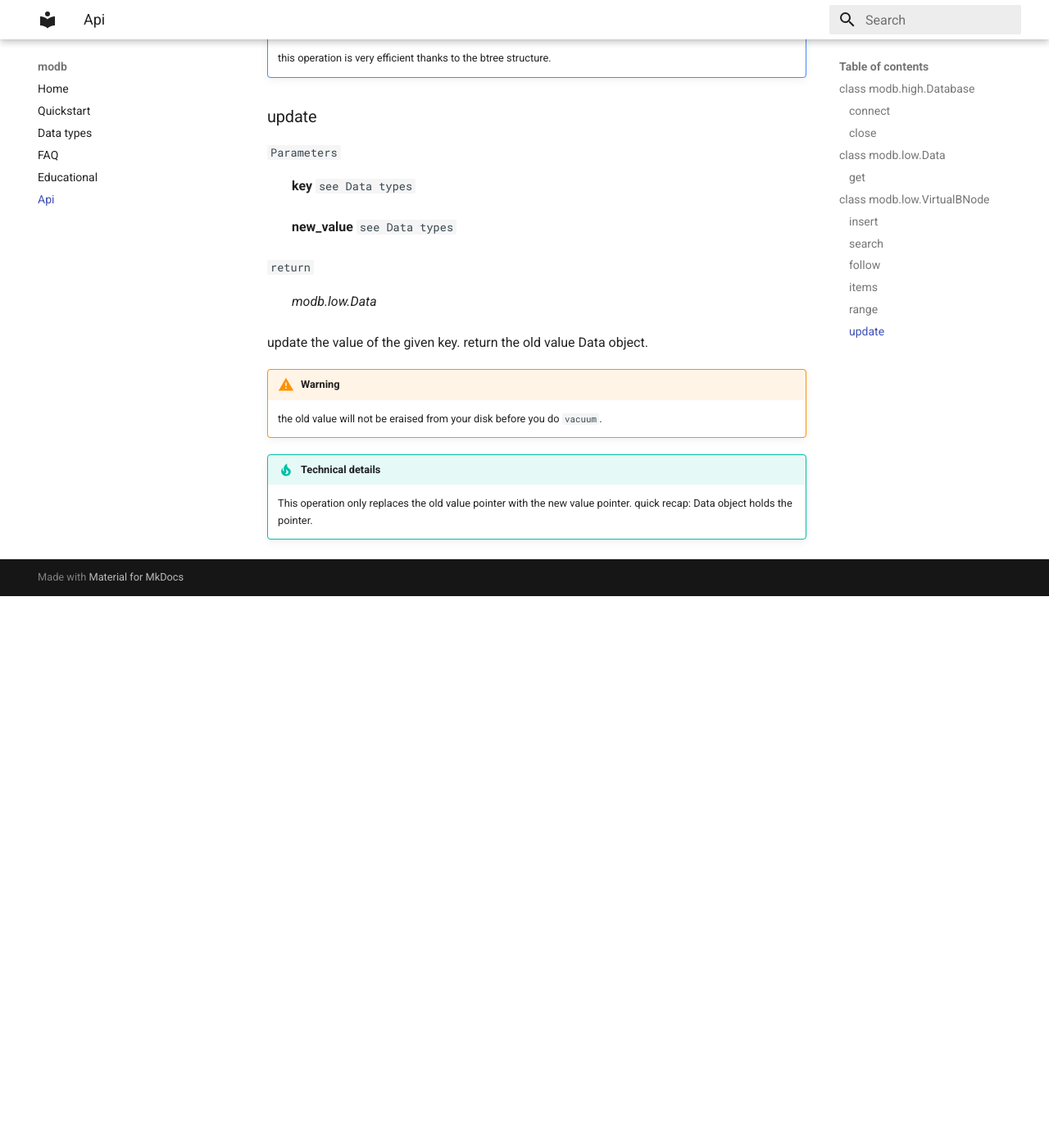
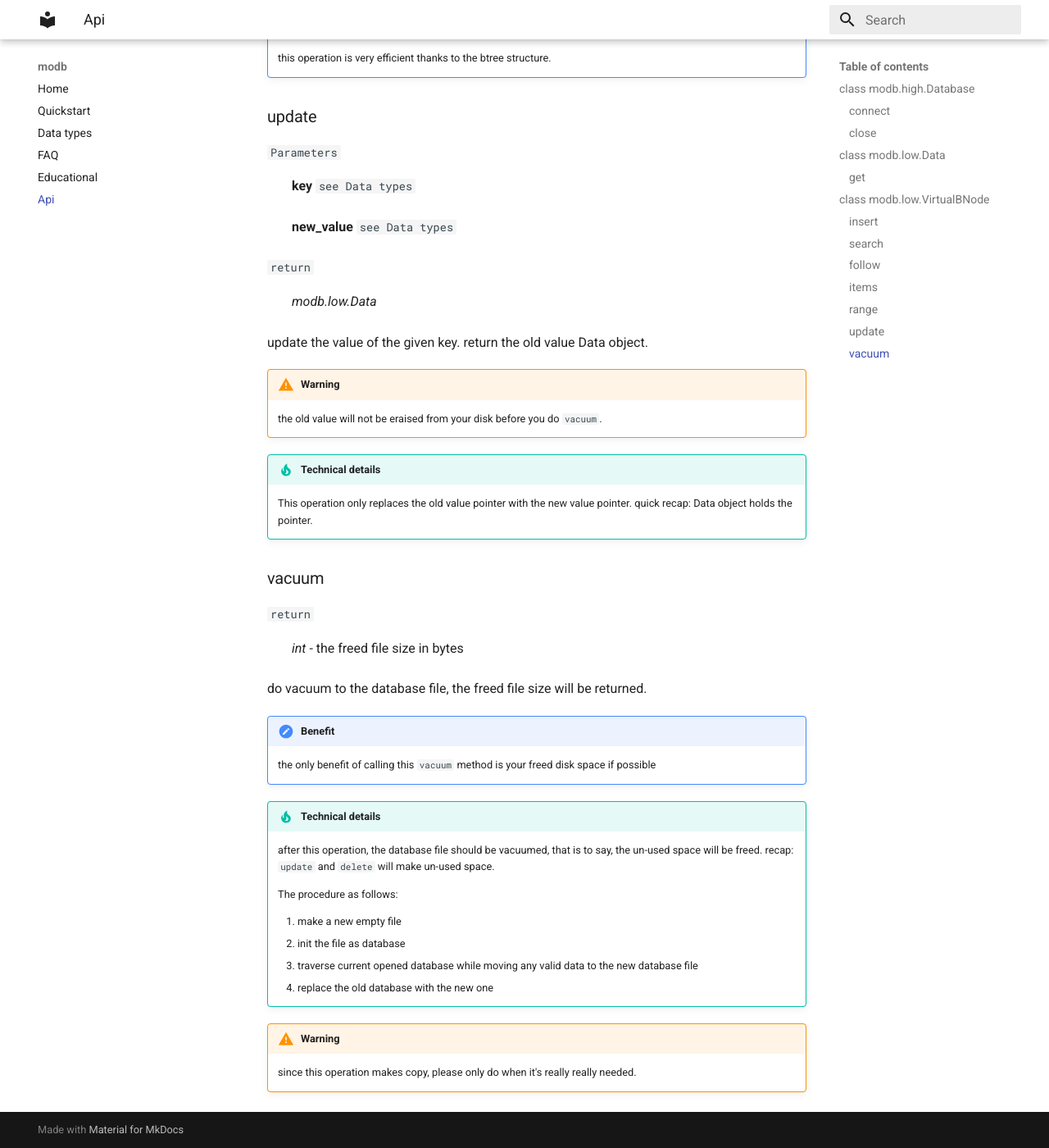
Before and after one commit to Darcy-C/modb, an MkDocs documentation site: the page built from docs/Api.md, in a window 1280 px wide and 1400 px high, scrolled down 3408 px. Shown: the whole window at 82% size. Built offline with MkDocs 1.6.1 and Material for MkDocs 9.7.7, drawn with Linux system fonts in a browser that asks for light colours; before the commit the page ends 4135 px from its top, so only the background shows below that.

Commit message:
add `docs` to `vacuum`

```diff
--- a/docs/Api.md
+++ b/docs/Api.md
@@ -160,3 +160,31 @@
     !!! tip "Technical details"
 
         This operation only replaces the old value pointer with the new value pointer. quick recap: Data object holds the pointer.
+
+    ### vacuum
+
+    `return`
+
+    : *int* - the freed file size in bytes
+
+    do vacuum to the database file, the freed file size will be returned.
+
+    !!! note "Benefit"
+
+        the only benefit of calling this `vacuum` method is your freed disk space if possible
+
+    !!! tip "Technical details"
+
+        after this operation, the database file should be vacuumed, that is to say, the un-used space will be freed.
+        recap: `update` and `delete` will make un-used space.
+
+        The procedure as follows:
+
+        1. make a new empty file
+        2. init the file as database
+        3. traverse current opened database while moving any valid data to the new database file
+        4. replace the old database with the new one
+
+    !!! warning
+
+        since this operation makes copy, please only do when it's really really needed.
```
